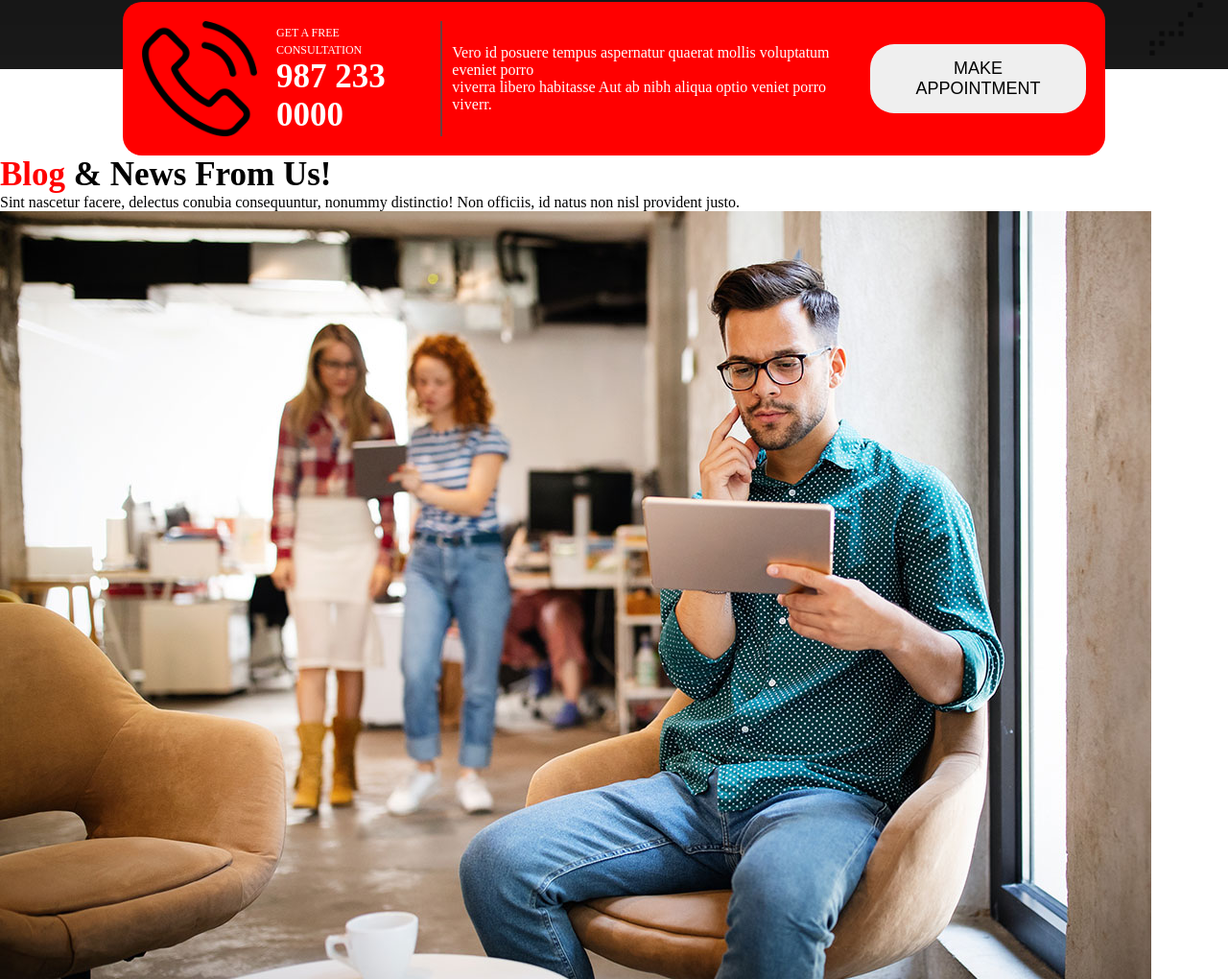
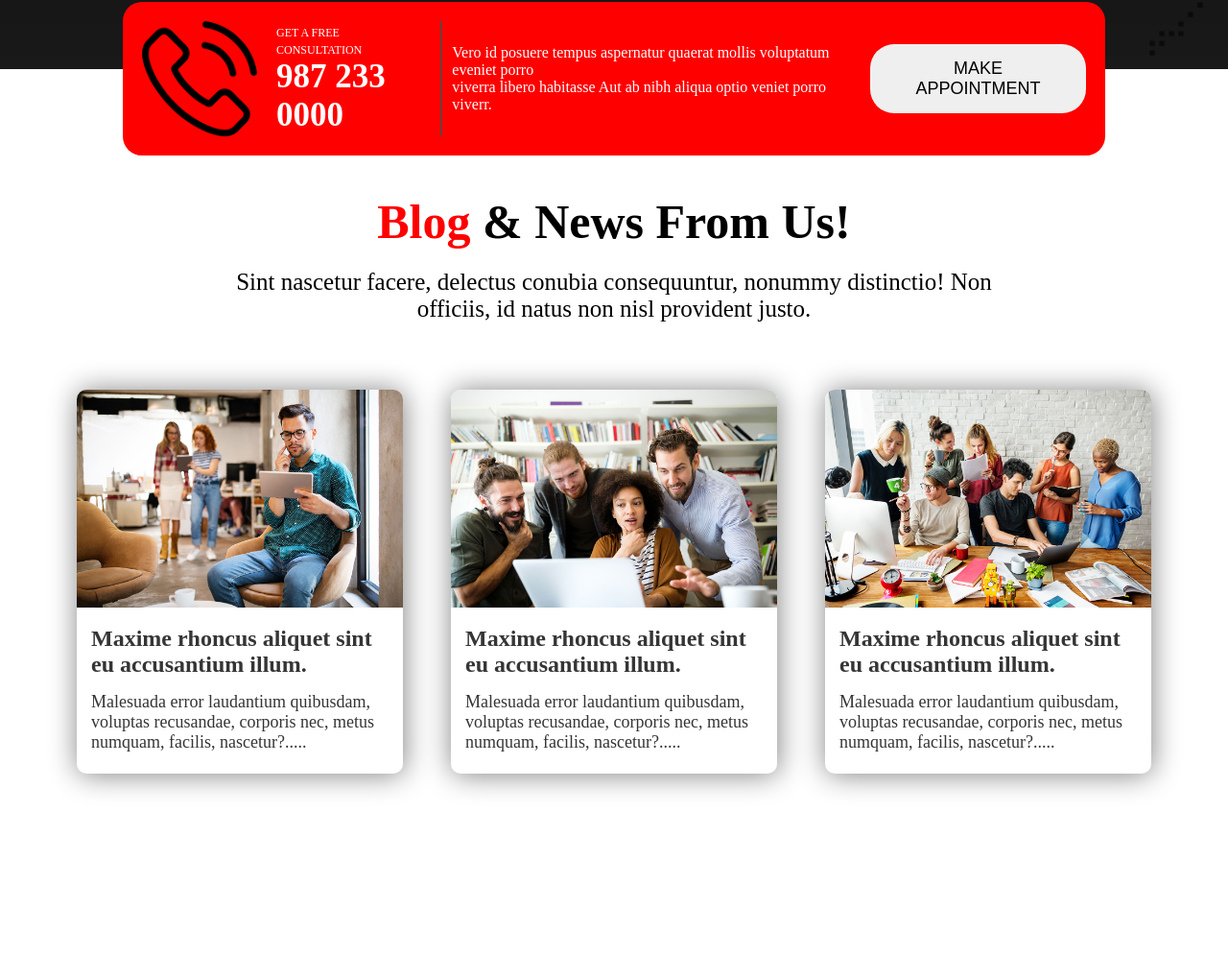
Before and after one commit to najrulislam38/Digital-Agency, a plain HTML site: page index.html in a window 1280 px wide. Shown: the part 1561-2581 px from the top of the page at 96% size. After the commit the page ends 2407 px from the top, so only its background shows below. Drawn offline with Linux system fonts and the light colour scheme.

Commit message:
added blog section styles

```diff
--- a/css/styles.css
+++ b/css/styles.css
@@ -266,3 +266,60 @@ nav li a{
     border-radius: 25px;
 }
 /* appointment area style ends here */
+
+/* blog area style starts here */
+#blog{
+    background-color: #fff;
+    color: #000000;
+}
+
+.blog-container{
+    margin: 40px 0px;
+}
+
+.blog-title{
+    font-size: 50px;
+    text-align: center;
+    margin-bottom: 20px;
+}
+
+.blog-description{
+    width: 800px;
+    font-size: 25px;
+    text-align: center;
+    margin: 0px auto;
+    margin-bottom: 70px;
+}
+
+.card-container{
+    display: flex;
+    justify-content: center;
+    align-items: center;
+    gap: 50px;
+}
+
+.card{
+    width: 340px;
+    height: 400px;
+    border-radius: 10px;
+    overflow: hidden;
+    box-shadow: 1px 1px 30px 0px gray;
+}
+
+.card img{
+    width: 100%;
+}
+
+.card-title{
+    font-size: 24px;
+    padding: 15px;
+    color: #363535;
+}
+
+.card-des{
+    font-size: 18px;
+    color: #363535;
+    padding: 0px 15px;
+}
+
+/* blog area style ends here */
--- a/index.html
+++ b/index.html
@@ -100,7 +100,7 @@
         </section>
         <section id="blog">
             <div class="blog-container">
-                <h2 class="title blog-title">
+                <h2 class="blog-title title ">
                     <span class="primary-color">Blog</span>  & News From Us!
                 </h2>
                 <p class="blog-description">Sint nascetur facere, delectus conubia consequuntur, nonummy distinctio! Non officiis, id natus non nisl provident justo.</p>
```
